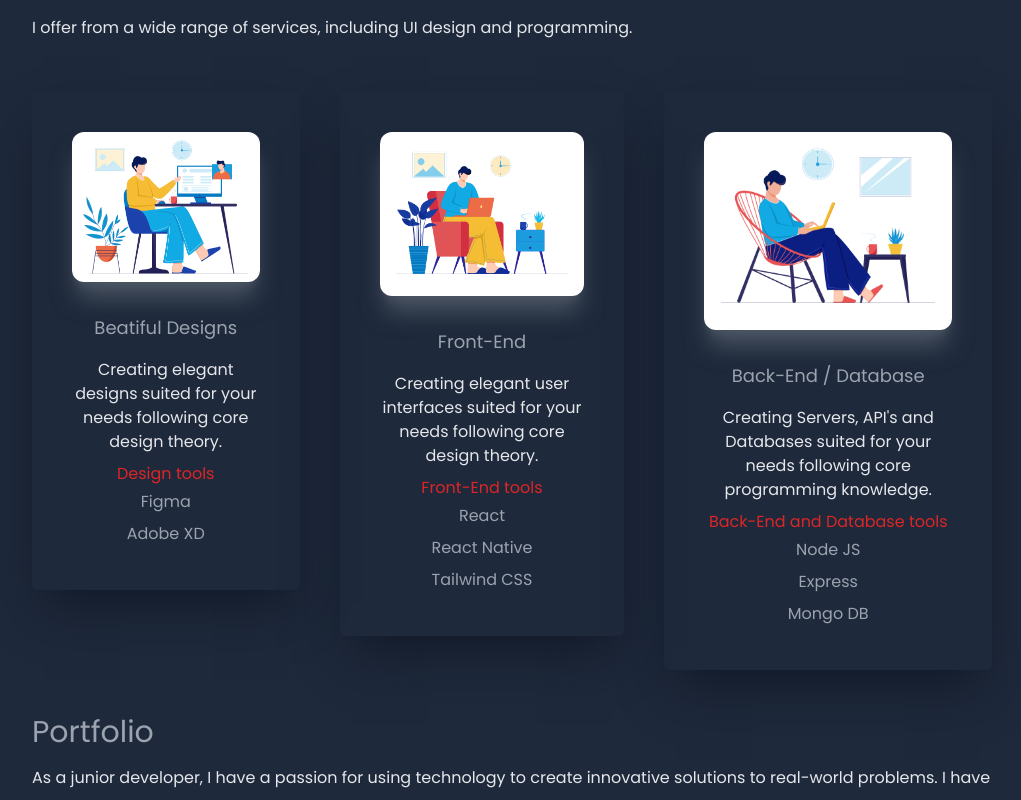
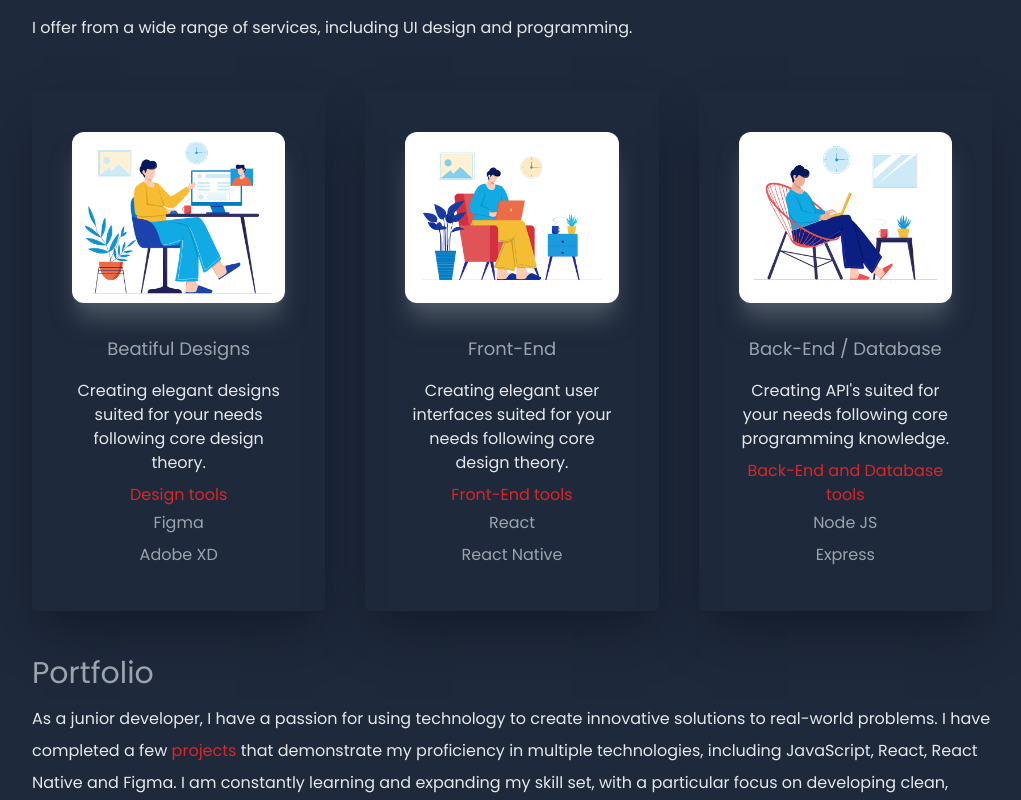
Before and after one commit to TamaniPhiri/ReactPorfolio, a React (Vite) app: page / in a window 1280 px wide. Shown: the part 1100-1900 px from the top of the page, without its empty margins (128-1149 px from the left). Built offline with nearby package versions, Linux system fonts and the light colour scheme.

Commit message:
had to make some changes

```diff
--- a/index.html
+++ b/index.html
@@ -4,7 +4,7 @@
     <meta charset="UTF-8" />
     <link rel="icon" type="image/svg+xml" href="/vite.svg" />
     <meta name="viewport" content="width=device-width, initial-scale=1.0" />
-    <title>Vite + React</title>
+    <title>Tamani Phiri</title>
   </head>
   <body>
     <div id="root"></div>
--- a/src/App.jsx
+++ b/src/App.jsx
@@ -80,7 +80,7 @@ function App() {
             {/*Cards-1*/}
             <div className="text-center overflow-hidden shadow-gray-900 shadow-2xl justify-center p-10 my-10 rounded-md h-fit">
               <div className="flex justify-center">
-              <img src={Design} alt="" className=" justify-center object-cover flex-1 rounded-xl shadow-gray-600 shadow-xl" width={500} height={500}/>
+              <img src={Design} alt="" className=" justify-center object-contain flex-1 rounded-xl shadow-gray-600 shadow-xl w-auto"/>
               </div>
               <h3 className="text-lg font-medium pt-8 pb-2 text-gray-400">Beatiful Designs</h3>
               <p className="py-2 text-gray-200">
@@ -96,7 +96,7 @@ function App() {
             {/*Cards-2*/}
             <div className="text-center overflow-hidden shadow-gray-900 shadow-2xl justify-center p-10 my-10 rounded-md h-fit">
               <div className="flex justify-center">
-              <img src={Collab} alt="" className=" justify-center object-cover flex-1 rounded-xl shadow-gray-600 shadow-xl" width={400} height={400}/>
+              <img src={Collab} alt="" className=" justify-center object-cover flex-1 rounded-xl shadow-gray-600 shadow-xl w-auto"/>
               </div>
               <h3 className="text-lg font-medium pt-8 pb-2 text-gray-400">Front-End</h3>
               <p className="py-2 text-gray-200">
@@ -107,24 +107,22 @@ function App() {
               </h4>
               <p className="py-1 text-gray-400">React</p>
               <p className="py-1 text-gray-400">React Native</p>
-              <p className="py-1 text-gray-400">Tailwind CSS</p>
             </div>
 
             {/*Cards-3*/}
             <div className="text-center overflow-hidden shadow-gray-900 shadow-2xl justify-center p-10 my-10 rounded-md h-fit">
               <div className="flex justify-center">
-              <img src={BackEnd} alt="" className=" justify-center object-cover flex-1 rounded-xl shadow-gray-600 shadow-xl" width={100} height={100}/>
+              <img src={BackEnd} alt="" className=" justify-center object-cover flex-1 rounded-xl shadow-gray-600 shadow-xl w-auto"/>
               </div>
               <h3 className="text-lg font-medium pt-8 pb-2 text-gray-400">Back-End / Database</h3>
               <p className="py-2 text-gray-200">
-                Creating Servers, API's and Databases suited for your needs following core programming knowledge.
+                Creating API's suited for your needs following core programming knowledge.
               </p>
               <h4 className="text-red-600">
                 Back-End and Database tools
               </h4>
               <p className="py-1 text-gray-400">Node JS</p>
               <p className="py-1 text-gray-400">Express</p>
-              <p className="py-1 text-gray-400">Mongo DB</p>
             </div>
 
           </div>
@@ -167,7 +165,7 @@ function App() {
         <footer className="w-full flex justify-center items-center flex-row">
             <div className="my-20 flex-row flex items-center">
              <BsFillTelephoneOutboundFill className="mr-4 text-gray-400 text-2xl"/>
-              <a href="tel:+260-937-915-557" className="text-xl text-gray-400"> +26-097-391-557</a>
+              <a href="tel:+260-937-915-557" className="text-xl text-gray-400"> +260-973-915-557</a>
             </div>
         </footer>
       </main>
```
